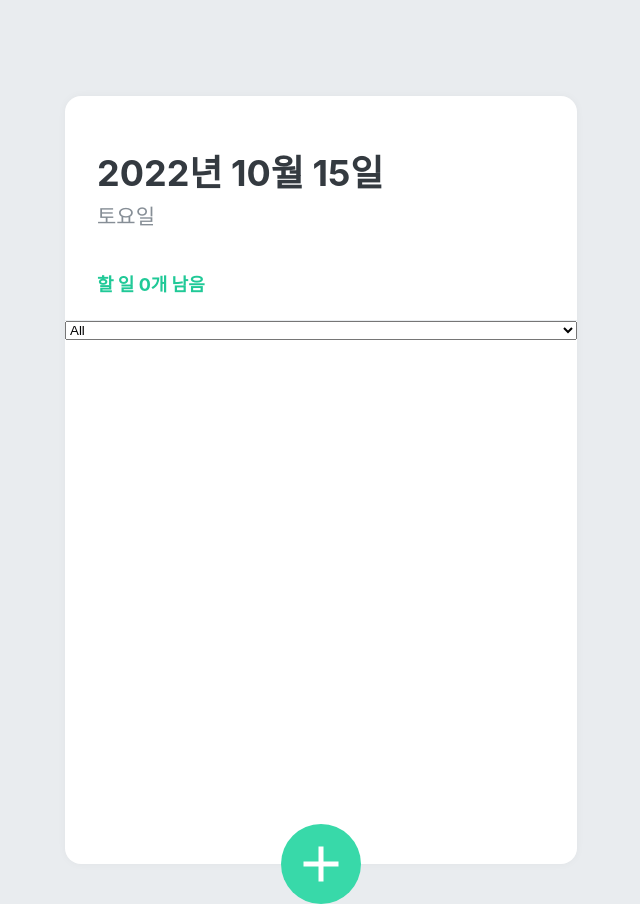
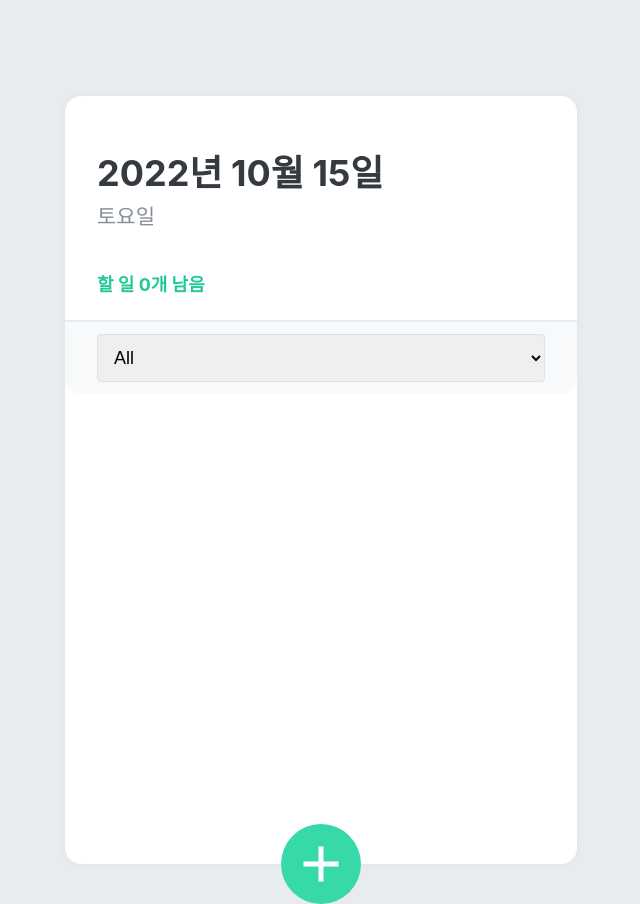
Before and after one commit to Sene68/react-recoil, a React (Create React App) app: page / in a window 1280 px wide. Shown: the whole page, without its empty margins (319-959 px from the left). Built offline with nearby package versions, Linux system fonts and the light colour scheme.

Commit message:
filter select 디자인 적용

```diff
--- a/src/components/TodoListFilter.js
+++ b/src/components/TodoListFilter.js
@@ -1,6 +1,29 @@
 import React from "react";
+import styled, { css } from 'styled-components';
 import { useRecoilState } from "recoil";
 import { todoListFilterState } from "../recoil_state";
+
+const FilterForm = styled.div`
+  background: #f8f9fa;
+  padding-left: 32px;
+  padding-top: 12px;
+  padding-right: 32px;
+  padding-bottom: 12px;
+
+  border-bottom-left-radius: 16px;
+  border-bottom-right-radius: 16px;
+  border-top: 1px solid #e9ecef;
+`;
+
+const Select = styled.select`
+  padding: 12px;
+  border-radius: 4px;
+  border: 1px solid #dee2e6;
+  width: 100%;
+  outline: none;
+  font-size: 18px;
+  box-sizing: border-box;
+`;
 
 export default function TodoListFilters() {
   const [filter, setFilter] = useRecoilState(todoListFilterState);
@@ -11,11 +34,13 @@ export default function TodoListFilters() {
 
   return (
     <>
-      <select value={filter} onChange={updateFilter}>
-        <option value="Show All">All</option>
-        <option value="Show Completed">Completed</option>
-        <option value="Show Uncompleted">Uncompleted</option>
-      </select>
+      <FilterForm>
+        <Select value={filter} onChange={updateFilter}>
+          <option value="Show All">All</option>
+          <option value="Show Completed">Completed</option>
+          <option value="Show Uncompleted">Uncompleted</option>
+        </Select>
+      </FilterForm>
       <p></p>
     </>
   );
--- a/src/recoil_state.js
+++ b/src/recoil_state.js
@@ -24,7 +24,12 @@ const filteredTodoListState = selector({
       default:
         return list;
     }
-  }
+  },
+  set: ({ set }, newValue) => {
+    set(
+      todoListState,
+      newValue
+    )},
 });
 
 const todoListStatsState = selector({
```
